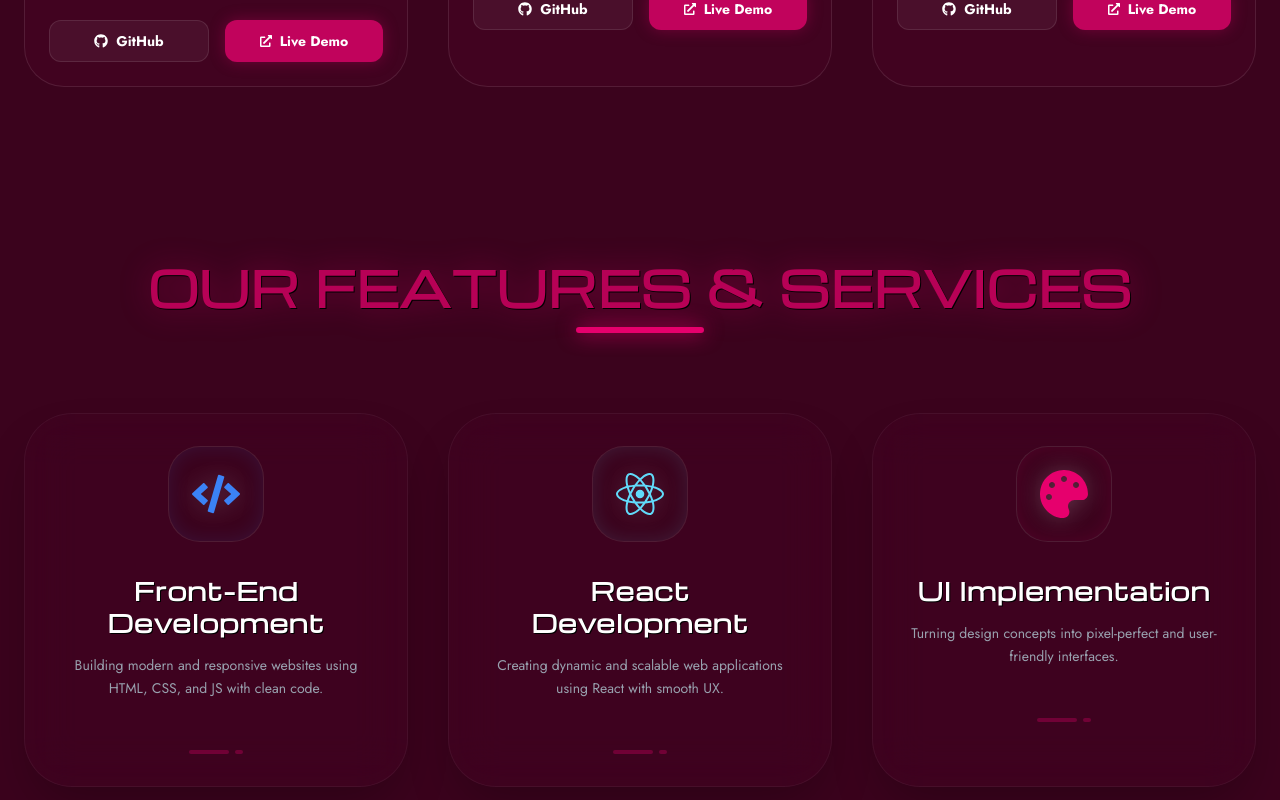
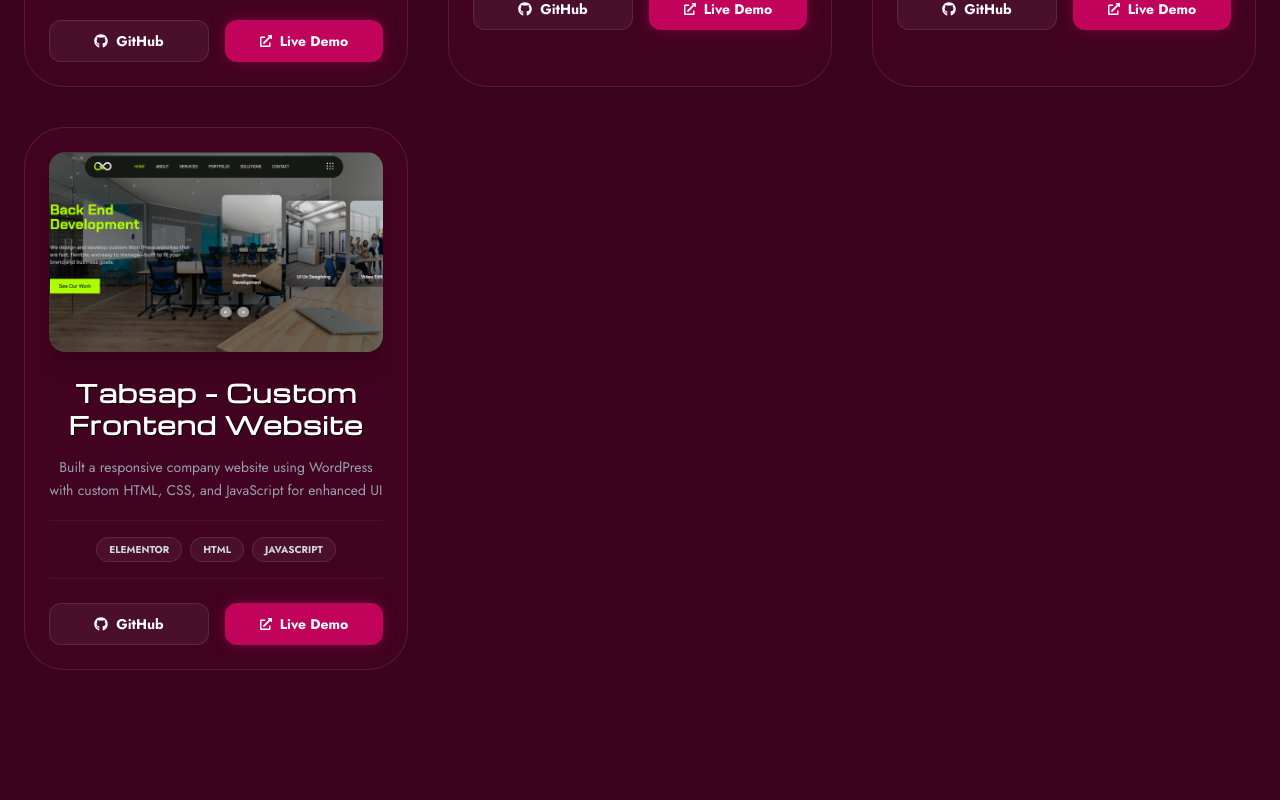
Before and after one commit to javid690/Personal-Portfolio, a React (Vite) app: page / in a window 1280 px wide. Shown: the part 2320-3120 px from the top of the page. Built offline with nearby package versions, Linux system fonts and the light colour scheme.

Commit message:
portfolio update

```diff
--- a/src/components/Projects.jsx
+++ b/src/components/Projects.jsx
@@ -2,6 +2,7 @@ import React from "react";
 import project1 from "../assets/project1.png";
 import project2 from "../assets/project2.png";
 import project3 from "../assets/project3.png";
+import project4 from '../assets/project4.png'
 import { FaGithub, FaExternalLinkAlt } from "react-icons/fa";
 
 const Projects = () => {
@@ -32,6 +33,15 @@ const Projects = () => {
       skills: ["Odoo", "HTML", "JavaScript"],
       github: "#",
       live: "https://erp.gumovastrecha.cz/",
+    },
+    {
+      id: 4,
+      title: "Tabsap – Custom Frontend Website",
+      desc: "Built a responsive company website using WordPress with custom HTML, CSS, and JavaScript for enhanced UI and user experience..",
+      img: project4,
+      skills: ["Elementor", "HTML", "JavaScript"],
+      github: "#",
+      live: "https://tabsap.com/",
     },
   ];
 
```
Also changed, not shown: src/assets/project.png (added), src/assets/project4.png (added), src/components/Header.jsx (indentation only).
